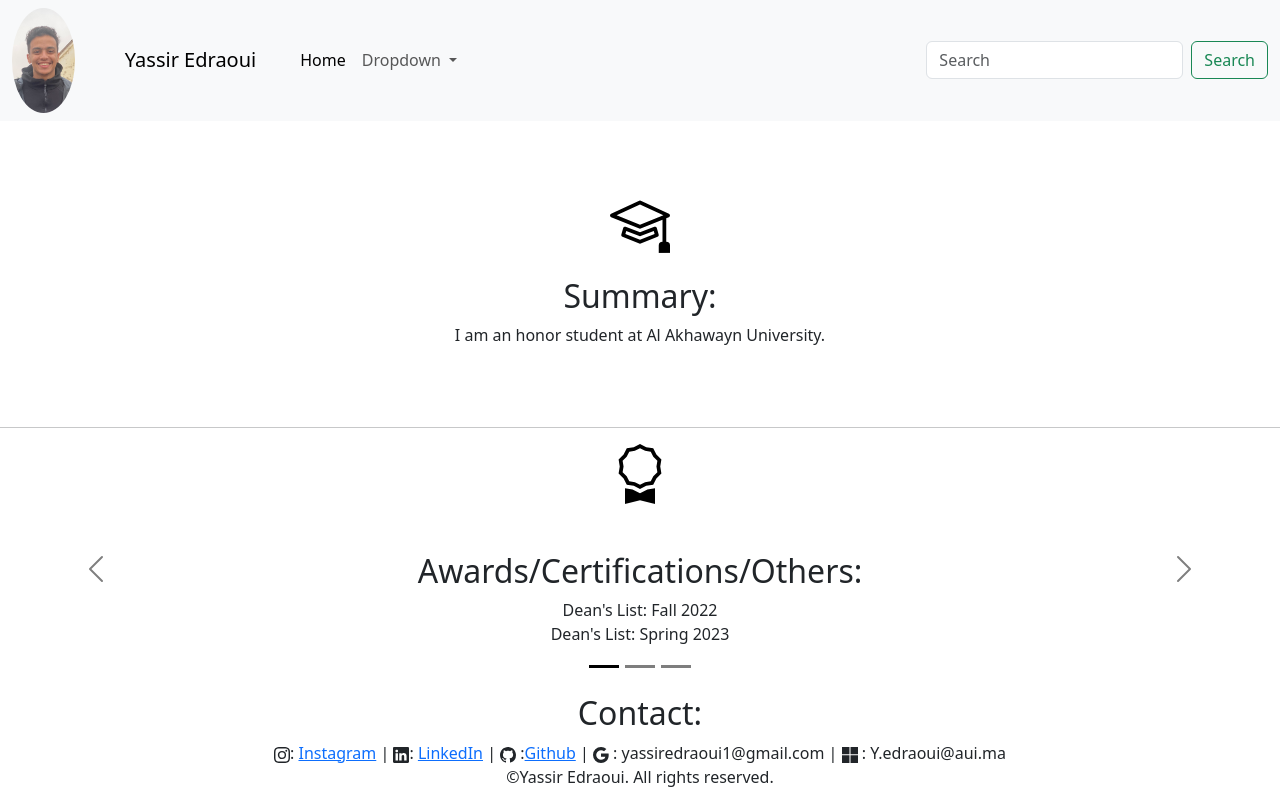
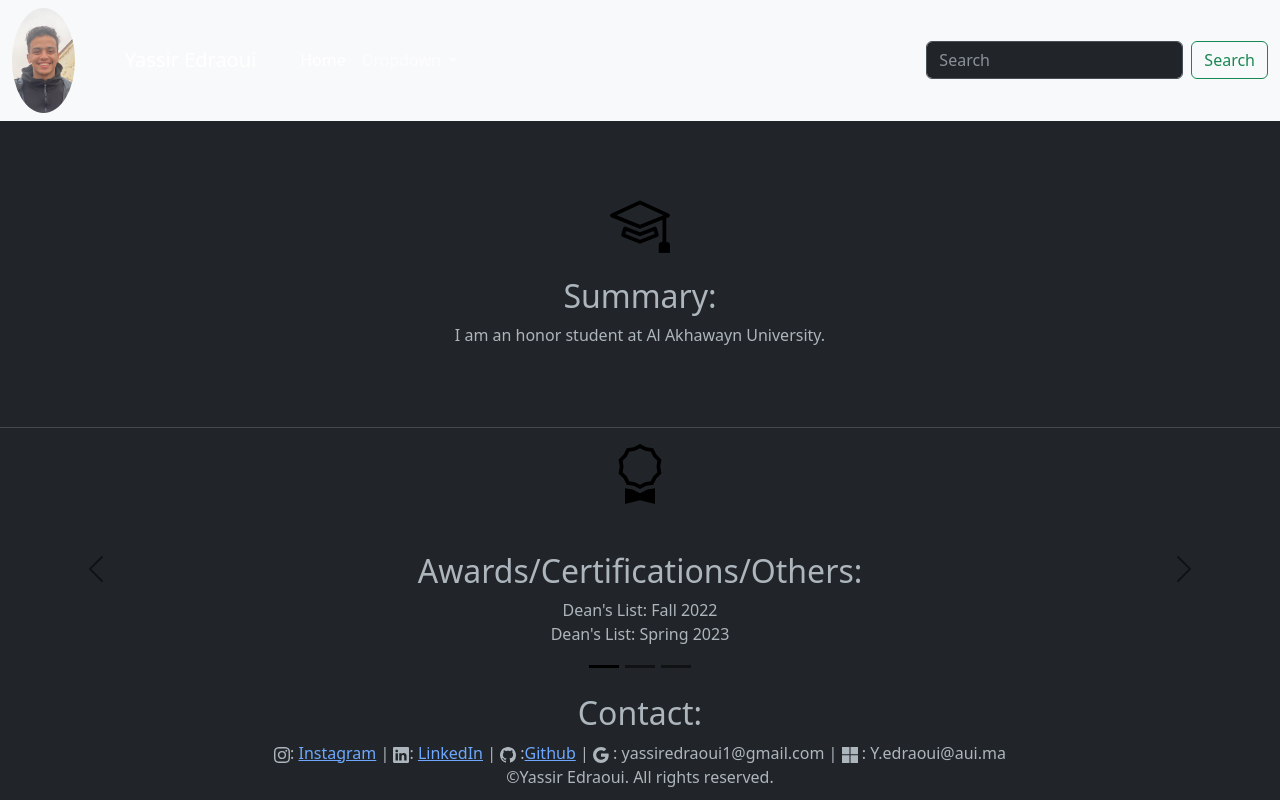
Before and after one commit to YEdraoui/YassirEdraoui, a plain HTML site: page index.html in a window 1280 px wide. Drawn offline with nearby package versions, Linux system fonts and the light colour scheme.

Commit message:
Update index.html

```diff
--- a/index.html
+++ b/index.html
@@ -1,11 +1,17 @@
 <!DOCTYPE html>
-<html>
+<html data-bs-theme="dark">
     <head>
         <meta charset = "UTC-8">
         <title>My Resume</title>
         <link href="https://cdn.jsdelivr.net/npm/bootstrap@5.3.0/dist/css/bootstrap.min.css" rel="stylesheet" integrity="sha384-9ndCyUaIbzAi2FUVXJi0CjmCapSmO7SnpJef0486qhLnuZ2cdeRhO02iuK6FUUVM" crossorigin="anonymous">
         <script src="https://cdn.jsdelivr.net/npm/bootstrap@5.3.0/dist/js/bootstrap.bundle.min.js" integrity="sha384-geWF76RCwLtnZ8qwWowPQNguL3RmwHVBC9FhGdlKrxdiJJigb/j/68SIy3Te4Bkz" crossorigin="anonymous"></script>
         <link rel="stylesheet" href="stylecheat.css">
+
+
+
+        <!--<meta name="theme-color" media="(prefers-color-scheme: light)" content="cyan" />
+<meta name="theme-color" media="(prefers-color-scheme: dark)" content="black" />
+        -->
     </head>
 
 
```
